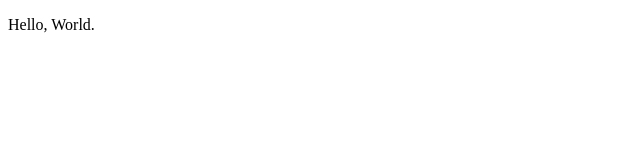
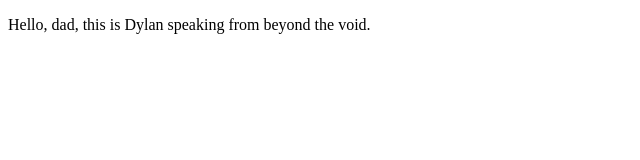
Before and after one commit to TruongDesign/truongdesign.github.com, a plain HTML site: page index.html in a window 1280 px wide. Shown: the whole page, without its empty margins (0-640 px from the left). Drawn offline with Linux system fonts and the light colour scheme.

Commit message:
Update index.html

```diff
--- a/index.html
+++ b/index.html
@@ -4,6 +4,6 @@
     <title>Hello!</title>
   </head>
   <body>
-    <p>Hello, World.</p>
+    <p>Hello, dad, this is Dylan speaking from beyond the void.</p>
   </body>
 </html>
```
